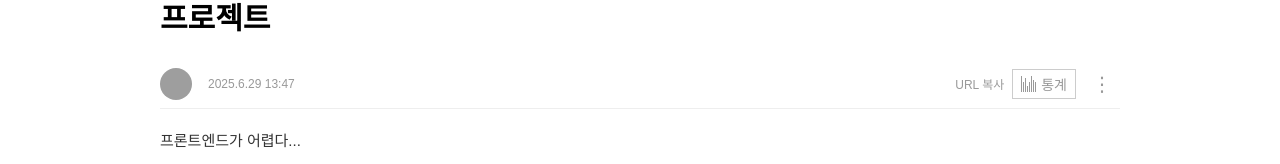
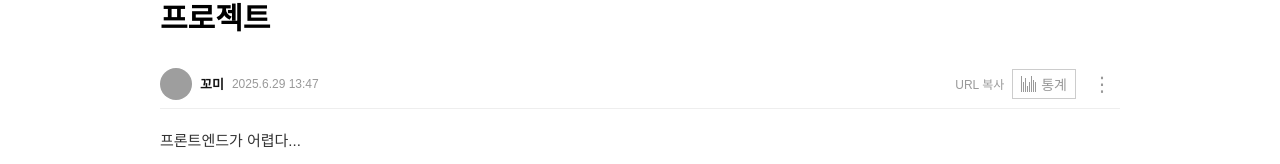
Before and after one commit to backend20250319/BE09-4rd-2team-FE, a Next.js app: page /blog/my-blog in a window 1280 px wide. Shown: the part 767-931 px from the top of the page. Built offline with nearby package versions, Linux system fonts and the light colour scheme; grey boxes are pictures that could not be loaded.

Commit message:
fix: 폴더 및 파일 수젱어 오류 수정
- 샘플데이터 객체가 아닌 배열로 수정

```diff
--- a/src/app/(main)/(post)/blog/my-blog/page.jsx
+++ b/src/app/(main)/(post)/blog/my-blog/page.jsx
@@ -11,15 +11,18 @@ export default function myBlog() {
   const posts = [{ id: 1, title: '첫 번째 글', content: '안녕하세요, 꼬미의 블로그입니다.' }];
 
   // 🗝️ MyPostBox 샘플 데이터 입력
-  const myPost = {
+  // 여러 게시글이라서 객체{}가 아닌 배열[]로 받아줌
+  const myPost = [
+    {
       category: '게시판',
       blogTitle: '프로젝트',
-    nickName: '꼬미',
+      nickname: '꼬미',
       date: '2025.6.29 13:47',
       profileImageUrl: '',
       content: '프론트엔드가 어렵다...\n\n리액트도 어렵다...\n',
       tags: ['프론트엔드', '리액트'],
-  };
+    },
+  ];
 
   // 🗝️ 프로필 샘플 데이터 입력
   const profileData = {
@@ -44,7 +47,7 @@ export default function myBlog() {
           <div>
             {/* 🗝️내 게시글 받아오기 */}
             <MyPostBox
-              post={myPost}
+              myPost={myPost[0]}
               onEdit={() => console.log('수정')}
               onDelete={() => console.log('삭제')}
             />
--- a/src/components/post/my-blog-box/MyPostBox.jsx
+++ b/src/components/post/my-blog-box/MyPostBox.jsx
@@ -4,8 +4,16 @@ import MyPostBoxFooterIcons from './MyPostBoxFooterIcons';
 import MyPostMetaAction from './MyPostMetaAction';
 import TagEditor from './TapEditor';
 
-export default function MyPostBox({ post, onEdit, onDelete }) {
-  const { category, blogTitle, nickname, date, profileImageUrl, content, tags } = post;
+export default function MyPostBox({ myPost = {}, onEdit, onDelete }) {
+  const {
+    category = '',
+    blogTitle = '',
+    nickname = '',
+    date = '',
+    profileImageUrl = '',
+    content = '',
+    tags = [],
+  } = myPost;
 
   return (
     <div className="post-box">
```
Also changed, not shown: src/app/(main)/(post)/blog/other-blog/page.jsx (+14 -4 lines), src/components/post/other-blog-box/PostBox.jsx (+13 -5 lines). Lines whose indentation alone changed are shown as unchanged.
